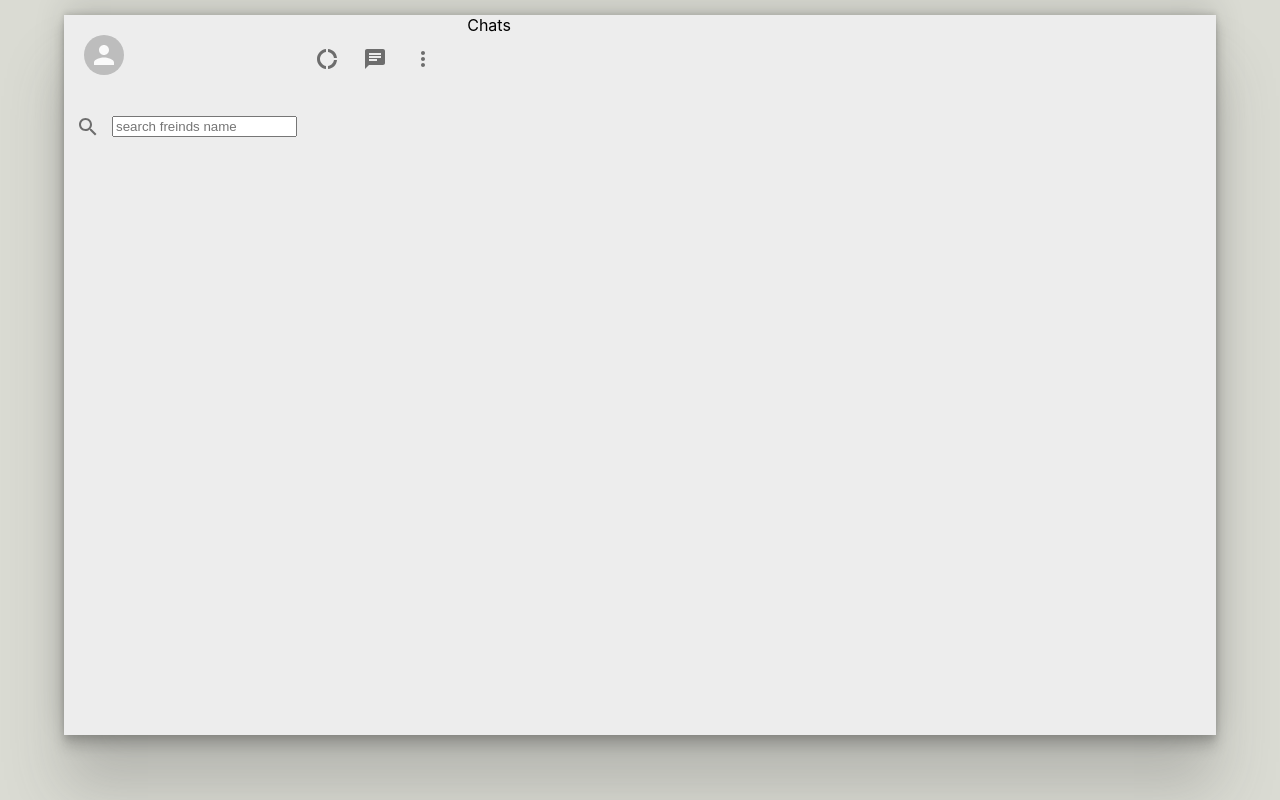
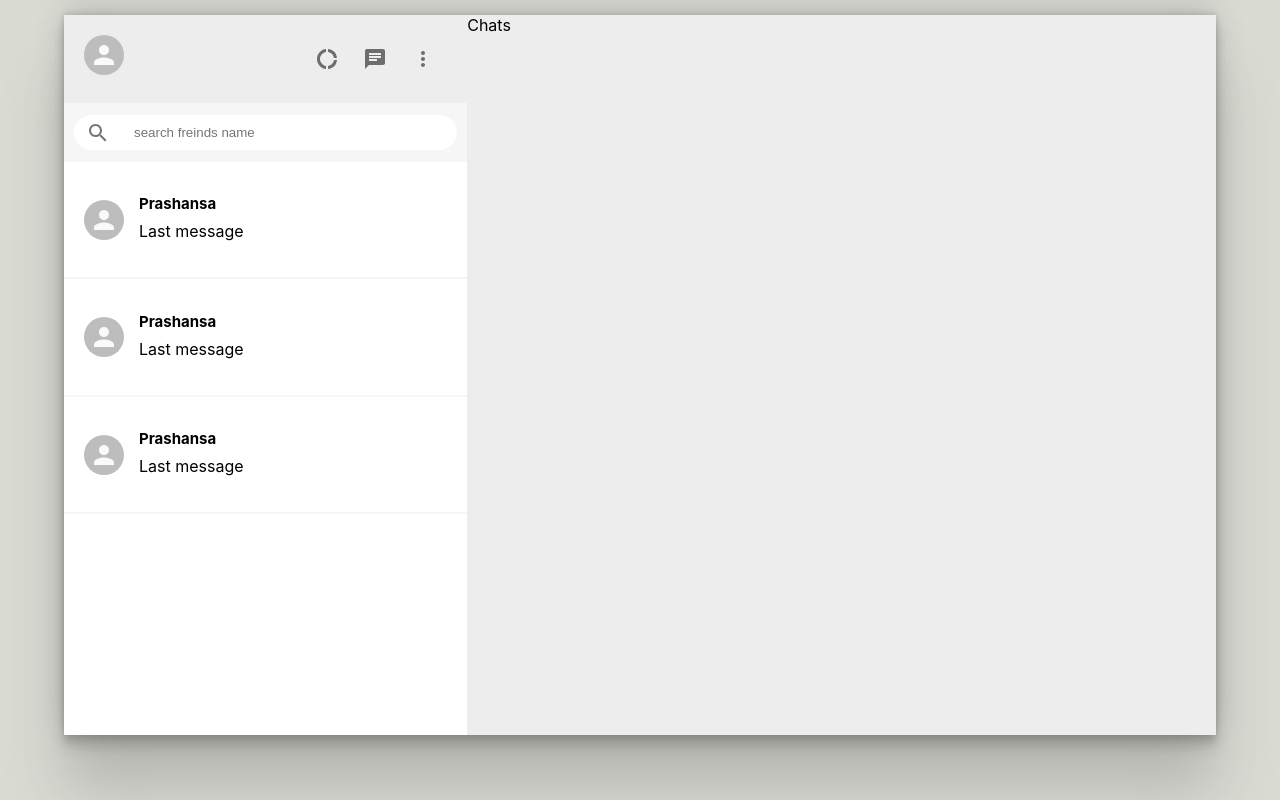
Before and after one commit to AmanPant777/whatsapp-clone, a React (Create React App) app: page / in a window 1280 px wide. Built offline with nearby package versions, Linux system fonts and the light colour scheme.

Commit message:
add sidebarchat

```diff
--- a/src/comp/SideBar.css
+++ b/src/comp/SideBar.css
@@ -15,3 +15,28 @@
   min-width: 10vw;
   justify-content: space-between;
 }
+.sidebar_search {
+  display: flex;
+  align-items: center;
+  padding: 10px;
+  height: 39px;
+  background-color: #f6f6f6;
+}
+.sidebar_searchContainer {
+  display: flex;
+  align-items: center;
+  width: 100%;
+  background-color: white;
+  height: 35px;
+  border-radius: 20px;
+}
+.sidebar_searchContainer > input {
+  border: none;
+  outline-width: 0;
+  margin-left: 10px;
+}
+.sidebar_chats {
+  flex: 1;
+  background-color: white;
+  overflow: scroll;
+}
--- a/src/comp/SideBar.jsx
+++ b/src/comp/SideBar.jsx
@@ -6,6 +6,7 @@ import DonutLargeIcon from '@material-ui/icons/DonutLarge';
 import ChatIcon from '@material-ui/icons/Chat';
 import MoreVertIcon from '@material-ui/icons/MoreVert';
 import SearchIcon from '@material-ui/icons/Search';
+import SideBarChat from './SideBarChat'
 const SideBar = () => {
     return (
         <div className="sidebar">
@@ -31,6 +32,11 @@ const SideBar = () => {
                     <input type="text" placeholder="search freinds name" />
                 </div>
             </div>
+            <div className="sidebar_chats">
+                <SideBarChat />
+                <SideBarChat />
+                <SideBarChat />
+            </div>
         </div>
     )
 }
--- /dev/null
+++ b/src/comp/SideBarChat.css
@@ -0,0 +1,17 @@
+.sidebarchats {
+  border-bottom: 2px solid #f6f6f6;
+  display: flex;
+  align-items: center;
+  padding: 20px;
+  cursor: pointer;
+}
+.sidebarchats_info {
+  margin-left: 15px;
+}
+.sidebarchats:hover {
+  background-color: #ebebeb;
+}
+.sidebarchats_info > h2 {
+  font-size: 15px;
+  margin-bottom: -8px;
+}
--- /dev/null
+++ b/src/comp/SideBarChat.jsx
@@ -0,0 +1,16 @@
+import React from 'react'
+import './SideBarChat.css'
+import Avatar from '@material-ui/core/Avatar';
+
+const SideBarChat = () => {
+    return (
+        <div className='sidebarchats'>
+            <Avatar />
+            <div className="sidebarchats_info">
+                <h2>Prashansa</h2>
+                <p>Last message</p>
+            </div>
+        </div>
+    )
+}
+export default SideBarChat
```
